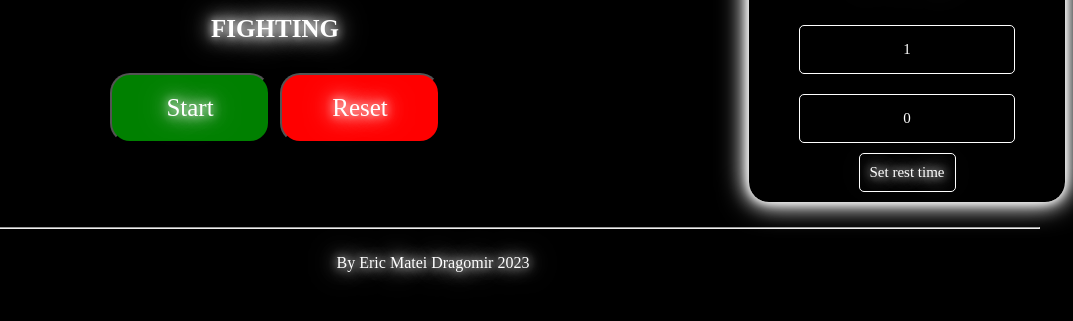
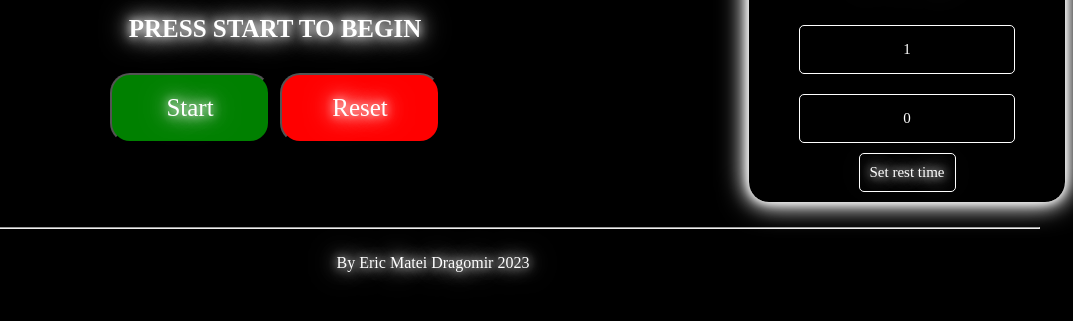
Before and after one commit to Eridark07/BoxingClock, a plain HTML site: page index.html in a window 1280 px wide. Both pictures are taken after a click on the button "Reset". Shown: the part 467-788 px from the top of the page, without its empty margins (207-1280 px from the left). Drawn offline with Linux system fonts and the light colour scheme.

Commit message:
nome text changed

```diff
--- a/index.html
+++ b/index.html
@@ -14,7 +14,7 @@
         <div>
           <h3>Round <span id="roundcounter">1</span>/<span id="number_of_rounds_label">12</span></h3>
           <h1 id="timer">3min 0s</h1>
-          <h3 id="isrest">FIGHTING</h3>
+          <h3 id="isrest">PRESS START TO BEGIN</h3>
         </div>
         <div class="container">
           <div class="buttons">
--- a/scripts.js
+++ b/scripts.js
@@ -91,7 +91,7 @@ function reset_counter() {
   timer.style.color = "white"
   timer.style.textShadow = "0 0 10px white, 0 0 20px white, 0 0 30px white"
   clearTimeout(countdownTimeout);
-  isrest.innerHTML = "FIGHTING";
+  isrest.innerHTML = "PRESS START TO BEGIN";
   check_all_values()
   set_round_time()
   set_round_time()
@@ -123,6 +123,7 @@ function check_all_values() {
 function start_counter() {
   if (!isCountdownRunning) {
     check_all_values()
+    isrest.innerHTML = "FIGHTING"
     isCountdownRunning = true; // Set countdown status
     round_start_audio.play();
     countdown(round_time); // Start the countdown process
```
